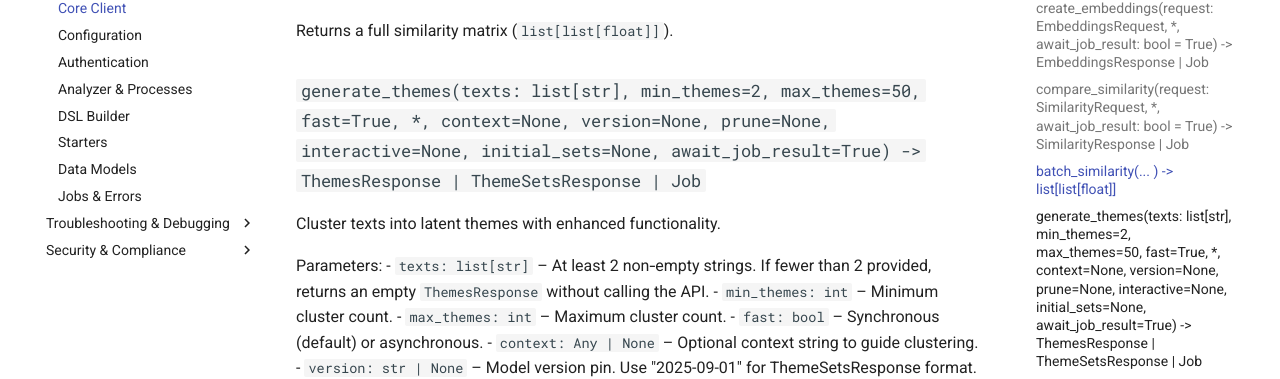
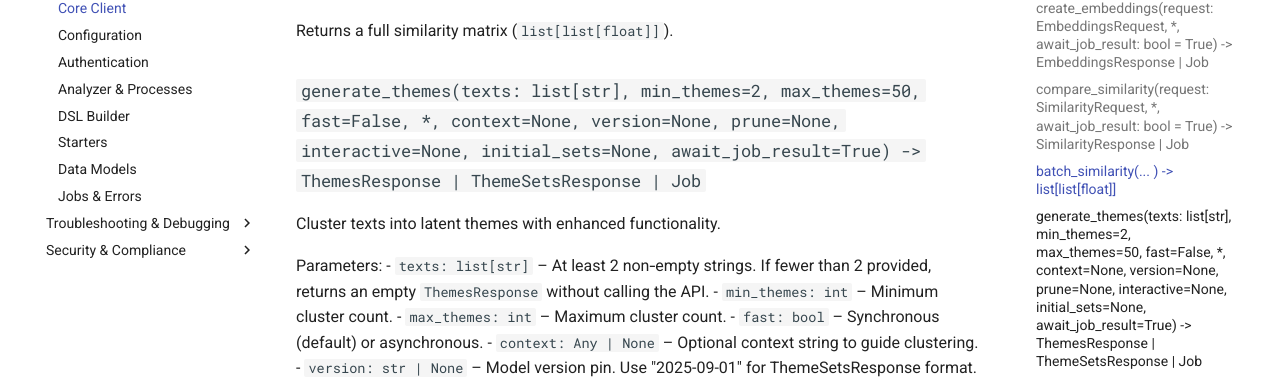
Before and after one commit to researchwiseai/pulse-py, an MkDocs documentation site: the page built from docs/core-client.md, in a window 1280 px wide and 900 px high, scrolled down 2667 px. Shown: the part 181-560 px from the top of the window. Built offline with MkDocs 1.6.1 and Material for MkDocs 9.7.7, drawn with Linux system fonts in a browser that asks for light colours; comment, search, counter and statistics services are not loaded.

Commit message:
fix: change fast parameter default from True to False across all layers
Update CoreClient.generate_themes() and CoreClient.analyze_sentiment()
fast parameter defaults from True to False. Update documentation to
reflect new defaults and fix incorrect comments about default behavior.

- CoreClient methods now default to async mode (fast=False)
- Starters layer continues auto-detecting fast mode based on input size
- All existing tests pass with explicit fast parameters
- Documentation updated to show correct function signatures

```diff
--- a/docs/core-client.md
+++ b/docs/core-client.md
@@ -118,7 +118,7 @@ Keyword parameters:
 
 Returns a full similarity matrix (`list[list[float]]`).
 
-### `generate_themes(texts: list[str], min_themes=2, max_themes=50, fast=True, *, context=None, version=None, prune=None, interactive=None, initial_sets=None, await_job_result=True) -> ThemesResponse | ThemeSetsResponse | Job`
+### `generate_themes(texts: list[str], min_themes=2, max_themes=50, fast=False, *, context=None, version=None, prune=None, interactive=None, initial_sets=None, await_job_result=True) -> ThemesResponse | ThemeSetsResponse | Job`
 Cluster texts into latent themes with enhanced functionality.
 
 Parameters:
```
Also changed, not shown: docs/quickstart.md (+1 -1 lines), 1 other file.
